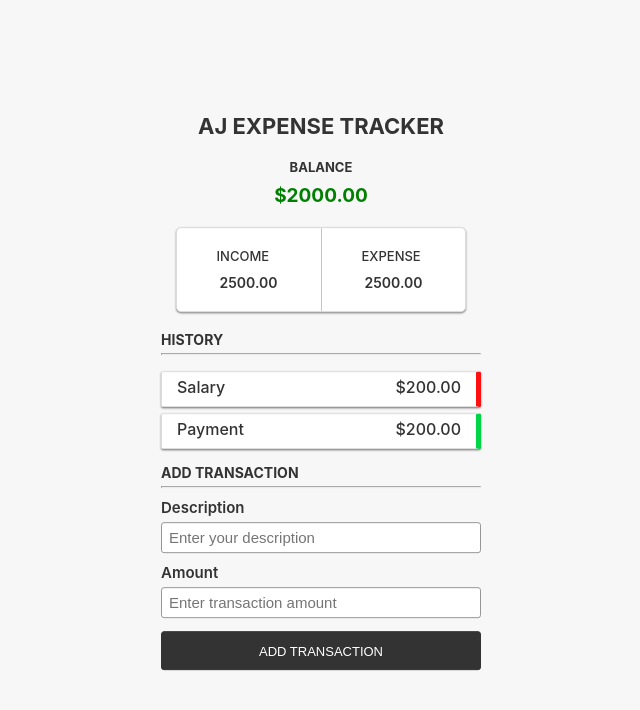
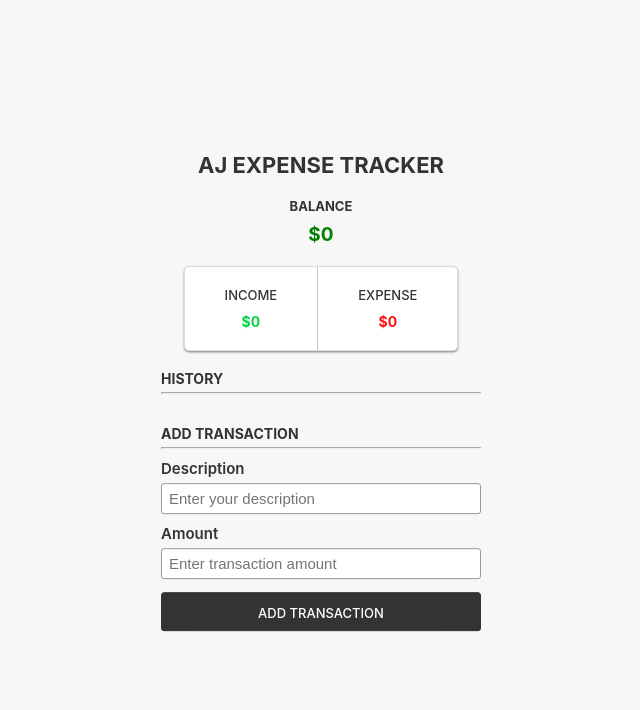
Before and after one commit to ajfreelancer/expense-tracker-app, a React (Create React App) app: page / in a window 1280 px wide. Shown: the top 710 px of the page, without its empty margins (319-959 px from the left). Built offline with nearby package versions, Linux system fonts and the light colour scheme; the HTML template or start-up script is replaced by a standard one.

Commit message:
Complete Surge Deploy CI/CD

```diff
--- a/public/index.html
+++ /dev/null
@@ -1,43 +0,0 @@
-<!DOCTYPE html>
-<html lang="en">
-  <head>
-    <meta charset="utf-8" />
-    <link rel="icon" href="%PUBLIC_URL%/favicon.ico" />
-    <meta name="viewport" content="width=device-width, initial-scale=1" />
-    <meta name="theme-color" content="#000000" />
-    <meta
-      name="description"
-      content="Web site created using create-react-app"
-    />
-    <link rel="apple-touch-icon" href="%PUBLIC_URL%/logo192.png" />
-    <!--
-      manifest.json provides metadata used when your web app is installed on a
-      user's mobile device or desktop. See https://developers.google.com/web/fundamentals/web-app-manifest/
-    -->
-    <link rel="manifest" href="%PUBLIC_URL%/manifest.json" />
-    <!--
-      Notice the use of %PUBLIC_URL% in the tags above.
-      It will be replaced with the URL of the `public` folder during the build.
-      Only files inside the `public` folder can be referenced from the HTML.
-
-      Unlike "/favicon.ico" or "favicon.ico", "%PUBLIC_URL%/favicon.ico" will
-      work correctly both with client-side routing and a non-root public URL.
-      Learn how to configure a non-root public URL by running `npm run build`.
-    -->
-    <title>React App</title>
-  </head>
-  <body>
-    <noscript>You need to enable JavaScript to run this app.</noscript>
-    <div id="root"></div>
-    <!--
-      This HTML file is a template.
-      If you open it directly in the browser, you will see an empty page.
-
-      You can add webfonts, meta tags, or analytics to this file.
-      The build step will place the bundled scripts into the <body> tag.
-
-      To begin the development, run `npm start` or `yarn start`.
-      To create a production bundle, use `npm run build` or `yarn build`.
-    -->
-  </body>
-</html>
--- a/src/App.css
+++ b/src/App.css
@@ -45,6 +45,7 @@ html{
   border-radius: 5px;
   width: fit-content;
   margin: auto;
+  text-align: center;
   box-shadow: gray 0px 1px 2px;
   border: 1px solid rgb(219, 219, 219);
   background-color: #ffffff;
@@ -61,6 +62,16 @@ html{
   font-size: 20px;
 }
 
+.FirstElement p{
+   color: rgb(0, 212, 71);
+   font-weight: 700;
+}
+
+.SecondElement p{
+  color: rgb(255, 16, 16);
+  font-weight: 700;
+}
+
 .AccountSummaryContainer div{
   padding: 15px 40px
 }
@@ -75,6 +86,11 @@ html{
   justify-content: center;
   text-align: left;
   width: 320px;
+}
+
+.HistoryList{
+  max-height: 80px;
+  overflow-y: scroll;
 }
 
 .HistoryContainer h3{
@@ -189,28 +205,30 @@ hr{
   color: rgb(51, 51, 51);
 }
 
-.AddTransactionContainer button{
+.AddTransactionContainer .btn{
+  margin: auto;
   background-color: rgb(51, 51, 51);
   color: #ffffff;
   border: none;
   margin-top: 13px;
   padding: 8px 5px;
-  width: 100%;
+  width: 96.2%;
   font-variant-caps: all-petite-caps;
   font-size: 18px;
   font-weight: 500;
   border-radius: 3px;
   border: 1px solid rgb(51, 51, 51);
+  text-align: center;
 }
 
-.AddTransactionContainer button:active{
+.AddTransactionContainer .btn:active{
   outline: none;
   border: 1px solid white;
   background-color: rgb(247, 247, 247);
   box-shadow: gray 0px 0px 2px;
   color: rgb(51, 51, 51);
 }
-.AddTransactionContainer button:focus {
+.AddTransactionContainer .btn:focus {
   outline: none;
   background-color: white;
   border: 1px solid rgb(51, 51, 51);
--- a/src/App.js
+++ b/src/App.js
@@ -1,14 +1,19 @@
-import React from 'react';
+import React, {useState} from 'react';
 import './App.css';
 import Header from './components/Header'
 import Balance from './components/Balance';
 import AccountSummary from './components/AccountSummary.js';
 import History from './components/History';
 import AddTransaction from './components/AddTransaction';
+import TransactionContext from './contexts/TransactionsContext'
 
 function App() {
+
+  const value = useState([]);
+
   return (
     <div className="mainContainer">
+      <TransactionContext.Provider value={value}>
         <div className="App">
           <Header></Header>
           <Balance />
@@ -18,6 +23,7 @@ function App() {
             <AddTransaction />
           </div>
         </div>
+      </TransactionContext.Provider>
     </div>
 
   );
--- a/src/components/AccountSummary.js
+++ b/src/components/AccountSummary.js
@@ -1,15 +1,31 @@
-import React from 'react'
+import React, { useContext } from 'react'
+import TransactionsContext from '../contexts/TransactionsContext'
 
 function AccountSummary() {
+
+    const [transactions, changeTransactions] = useContext(TransactionsContext);
+
+    let income = 0;
+    let expense = 0;
+
+    // eslint-disable-next-line array-callback-return
+    transactions.map( trans => {
+        if(trans.amount > 0){
+            income += Number(trans.amount);
+        }else{
+            expense += Number(trans.amount);
+        }
+    })
+
     return (
         <div className="AccountSummaryContainer">
             <div className="FirstElement">
                 <h3>Income</h3>
-                <p>2500.00</p>
+                <p>${income}</p>
             </div>
-            <div>
+            <div className="SecondElement">
                 <h3>Expense</h3>
-                <p>2500.00</p>
+                <p>${-expense}</p>
             </div>
         </div>
     )
--- a/src/components/AddTransaction.js
+++ b/src/components/AddTransaction.js
@@ -1,13 +1,37 @@
-import React from 'react'
+import React, {useContext, useState} from 'react'
+import TransactionsContext from '../contexts/TransactionsContext'
 
 function AddTransaction() {
+
+    const [desc, setDesc] = useState("")
+    const [amount, setAmount] = useState("")
+
+    let [transactions, changeTransactions] = useContext(TransactionsContext);
+
+
+    let updateTransactions = () => {
+        if(desc !== "" && amount !== ""){
+            changeTransactions([
+                ...transactions,
+                {
+                    "desc": desc,
+                    "amount": amount
+                }
+            ])
+            document.getElementById("addTransactionForm").reset();
+            setDesc("")
+            setAmount("")
+        }
+
+    }
+
     return (
         <div className="AddTransactionContainer">
             <h3>
                 Add Transaction
             </h3>
             <hr/>
-            <form>
+            <form id="addTransactionForm">
                 <label htmlFor="transactionDesc">
                     Description
                 </label>
@@ -16,6 +40,8 @@ function AddTransaction() {
                     type="text"
                     id="transactionDesc"
                     placeholder="Enter your description"
+                    value = {desc.value}
+                    onChange = { (event) => setDesc( event.target.value ) }
                 />
                 <label htmlFor="transactionAmnt">
                     Amount
@@ -25,8 +51,17 @@ function AddTransaction() {
                     type="text"
                     id="transactionAmnt"
                     placeholder="Enter transaction amount"
+                    value = {amount.value}
+                    onChange = { (event) => setAmount( event.target.value ) }
+                    onKeyDown = { (e) => { e.key === 'Enter'? updateTransactions(): console.log() } }
                 />
-                <button>Add Transaction</button>
+                <div
+                    className = "btn"
+                    onClick = { () => updateTransactions() }
+                    type = "button"
+                >
+                    Add Transaction
+                </div>
             </form>
         </div>
     )
--- a/src/components/Balance.js
+++ b/src/components/Balance.js
@@ -1,10 +1,21 @@
-import React from 'react';
+import React, { useContext } from 'react';
+import TransactionsContext from '../contexts/TransactionsContext';
 
 function Balance() {
+
+    let [transactions, changeTransactions] = useContext(TransactionsContext)
+
+    let balance = 0;
+
+    // eslint-disable-next-line array-callback-return
+    transactions.map( trans => {
+        balance += Number(trans.amount);
+    })
+
     return (
         <div className="BalanceComponent">
             <h3>Balance</h3>
-            <h1>$2000.00</h1>
+            <h1>${ balance }</h1>
         </div>
     )
 }
--- a/src/components/History.js
+++ b/src/components/History.js
@@ -1,27 +1,39 @@
-import React from 'react';
+import React, { useContext } from 'react';
+import TransactionsContext from '../contexts/TransactionsContext';
 
 function History() {
+
+    const [transactions, changeTransactions] = useContext(TransactionsContext)
+
+    let deleteTransaction = (index) => {
+        changeTransactions( transactions.filter( (v, i, a) => i!==index) );
+    }
+
     return (
         <div className="HistoryContainer">
             <h3>
                 History
             </h3>
             <hr/>
+
             <ul className="HistoryList">
-                <li className="HistoryListItem red">
-                    <span className="TTitle">Salary</span>
-                    <span className="removeBtn">
-                        <img src={require("../images/remove-button.png")} alt=""/>
-                    </span>
-                    <span className="TPrice">$200.00</span>
-                </li>
-                <li className="HistoryListItem green">
-                    <span className="TTitle">Payment</span>
-                    <span className="removeBtn">
-                        <img src={require("../images/remove-button.png")} alt=""/>
-                    </span>
-                    <span className="TPrice">$200.00</span>
-                </li>
+                {
+                    transactions.map( (trans, i) => (
+                            <li
+                                className={`HistoryListItem ${trans.amount<0? 'red': 'green'}`}
+                                key={i}
+                            >
+                                <span className="TTitle">{trans.desc}</span>
+                                <span
+                                    className="removeBtn"
+                                    onClick={ () => deleteTransaction(i) }>
+                                    <img src={require("../images/remove-button.png")} alt=""/>
+                                </span>
+                                <span className="TPrice">${trans.amount.replace("-", "")}</span>
+                            </li>
+                        )
+                    )
+                }
             </ul>
         </div>
     )
--- /dev/null
+++ b/src/contexts/TransactionsContext.js
@@ -0,0 +1,7 @@
+import { createContext } from 'react'
+
+let initialState = []
+
+const TransactionsContext = createContext(initialState)
+
+export default TransactionsContext;
```
Lines whose indentation alone changed are shown as unchanged.
